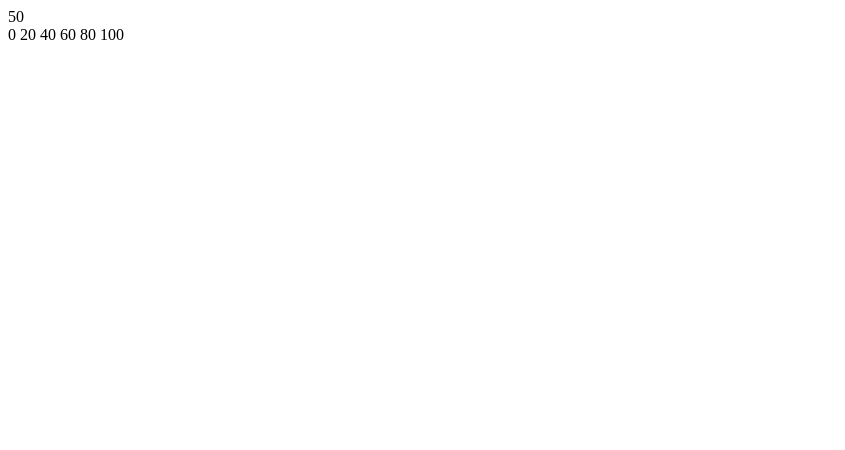
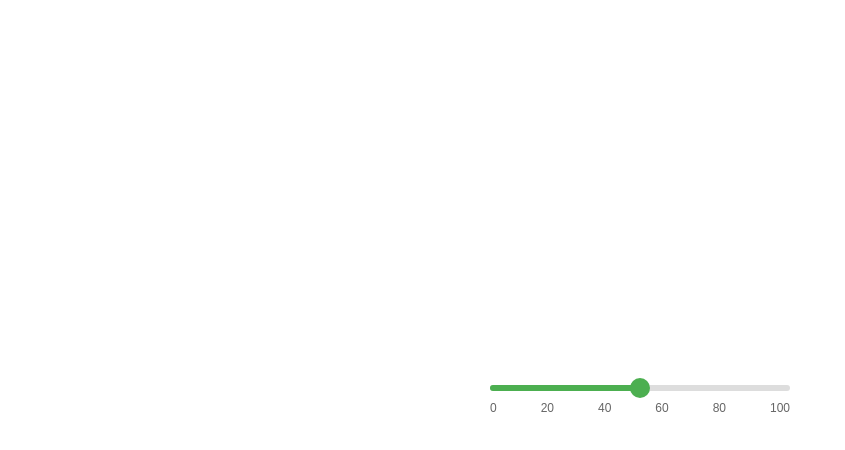
Before and after one commit to bpxdn/jsdom_kt4, a plain HTML site: page index.html in a window 1280 px wide. Shown: the whole page, without its empty margins (0-845 px from the left). Drawn offline with Linux system fonts and the light colour scheme; the site is published under a folder, as on GitHub Pages, so addresses that start at the root find nothing.

Commit message:
Update index.html

```diff
--- a/index.html
+++ b/index.html
@@ -4,7 +4,7 @@
     <meta charset="UTF-8" />
     <meta name="viewport" content="width=device-width, initial-scale=1.0" />
     <title>Кастомный слайдер</title>
-    <link rel="stylesheet" href="/css.css">
+    <link rel="stylesheet" href="./css.css">
   </head>
   <body>
     <div class="slider-container">
@@ -23,6 +23,6 @@
       </div>
     </div>
 
-    <script src="/js.js"></script>
+    <script src="./js.js"></script>
   </body>
 </html>
```
